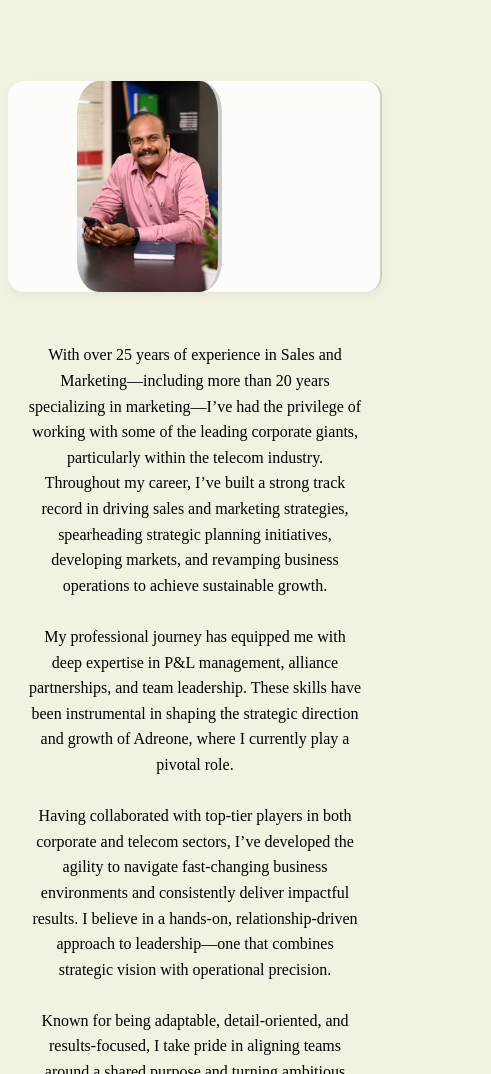
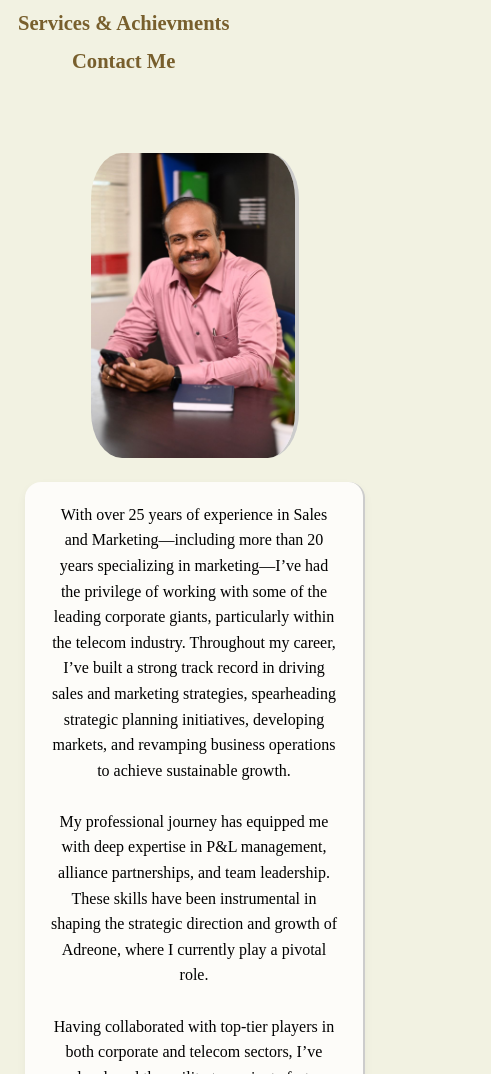
Before and after one commit to pavzcom/Rakesh-portfolio, a plain HTML site: page index.html in a window 390 px wide. Shown: the part 134-1208 px from the top of the page, 491 px wide, since content can reach past the window. Drawn offline with Linux system fonts and the light colour scheme.

Commit message:
Update style.css

```diff
--- a/style.css
+++ b/style.css
@@ -1,6 +1,6 @@
 body{
   background-color:#f2f2e2;
-  font-size: 16px;
+  font-size: 120%;
 }
 
 html {
@@ -11,6 +11,8 @@ html {
 .header{
   display: flex;
   justify-content: space-between;
+  flex-wrap: wrap;
+  padding: 10px;
 }
 
 h1{
@@ -28,6 +30,7 @@ h3{
   display: flex;
   align-items: center;
   gap: 50px;
+  flex-wrap: wrap;
 }
 
 .h-three a {
@@ -58,17 +61,27 @@ h3{
   text-align: center;
 }
 
+.myself {
+  width: 90%;
+  border-radius: 15%;
+  object-fit: cover;
+  border-right: 4px solid #ccc;
+  max-width: 300px;
+}
 
-.left {
+
+.middle {
   background-color: #fdfcf9;
   box-shadow: 0 4px 10px rgba(0,0,0,0.05);
-  padding-right: 90px;
+  padding: 20px;
   display: flex;
   flex-direction: column;
   justify-content: center;
   align-items: center;
   text-align: center;
   border-right: 2px solid #ccc;
+  width: 90%;
+  max-width: 600px;
 }
 
 .summary {
@@ -77,21 +90,12 @@ h3{
   font-style: normal;
   max-width: 600px;
   line-height: 1.6;
+  width: 90%;
   max-width: 600px;
   margin: 0 auto;
   padding: 20px;
 }
 
-.middle{
-
-}
-
-.myself {
-  width: 50%;
-  border-radius: 15%;
-  object-fit: cover;
-  border-right: 4px solid #ccc;
-}
 
 .right{
   display: flex;
@@ -126,7 +130,6 @@ h3{
 
 .contact img {
   height:40px;
-  border: 2px;
   border-radius: 5px;
 }
 
@@ -141,7 +144,9 @@ h3{
 }
 
 .vm{
-  color:#5a3c01ce;
+  color: #5a3c01ce;
+  font-weight: 700;
+  font-size: 36px;
 }
 
 .vision{
@@ -150,6 +155,7 @@ h3{
   font-style: normal;
   max-width: 600px;
   line-height: 1.6;
+  width: 90%;
   max-width: 600px;
   margin: 0 auto;
   padding: 20px;
@@ -161,6 +167,7 @@ h3{
   font-style: normal;
   max-width: 600px;
   line-height: 1.6;
+  width:90%;
   max-width: 600px;
   margin: 0 auto;
   padding: 20px;
@@ -240,3 +247,56 @@ p.ach {
   margin-top: 50px;
   background-color: rgb(252, 234, 207);
 }
+
+@media (max-width: 768px) {
+
+  body {
+    font-size: 100%;
+  }
+
+  .header {
+    flex-direction: column;
+    align-items: flex-start;
+  }
+
+  .h-three {
+    flex-direction: column;
+    gap: 15px;
+    margin-top: 10px;
+  }
+
+  .myself {
+    width: 80%;
+    max-width: 250px;
+  }
+
+  .middle,
+  .summary,
+  .vision,
+  .mission {
+    width: 90%;
+    padding: 10px;
+  }
+
+  .services,
+  .ach {
+    font-size: 40px;
+  }
+
+  .our,
+  .my,
+  .vm {
+    font-size: 24px;
+  }
+
+  .section1,
+  .section2,
+  .section3,
+  .section4,
+  .section5 {
+    flex-direction: column;
+    gap: 20px;
+    padding: 20px 10px;
+  }
+
+}
```
